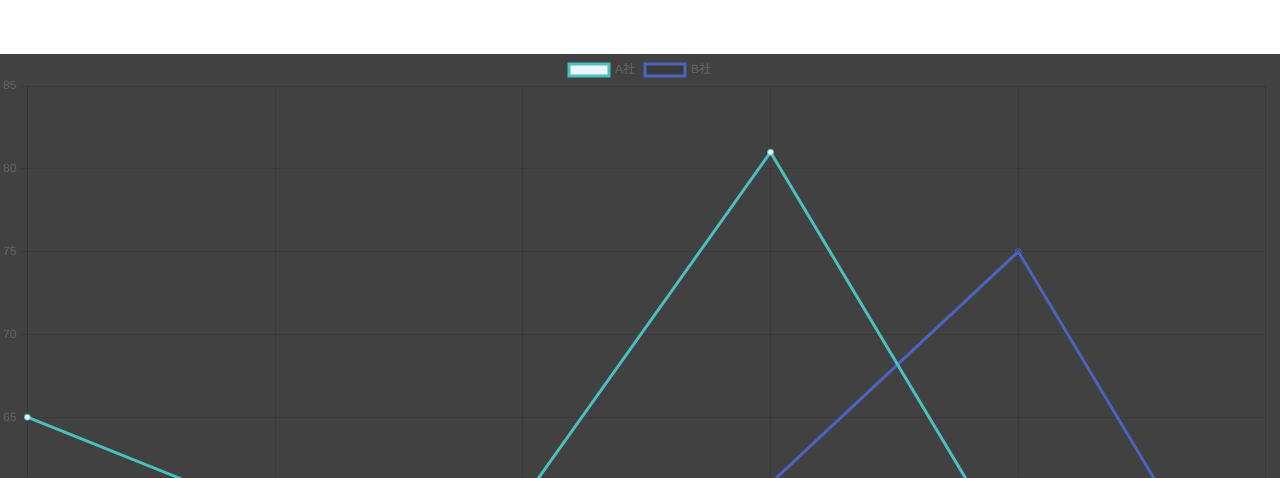
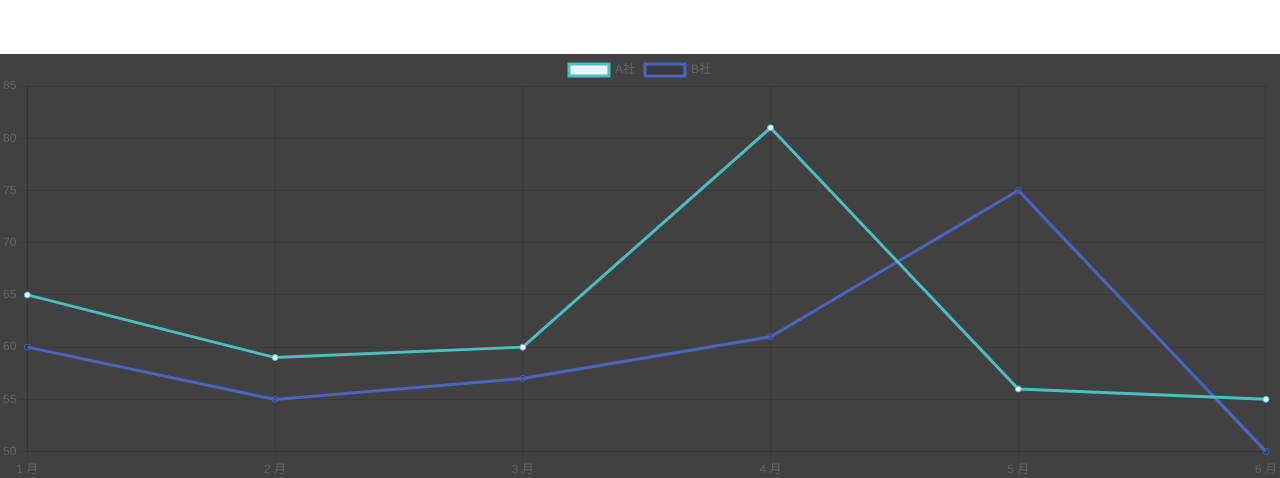
Before and after one commit to striderkein/react-boilerplate, a React (Create React App) app: page /graph in a window 1280 px wide. Shown: the part 322-800 px from the top of the page. Built offline with nearby package versions, Linux system fonts and the light colour scheme.

Commit message:
fix:なんかGraphがビョンビョンするバグが出たので修正

```diff
--- a/src/components/ui/Graph.tsx
+++ b/src/components/ui/Graph.tsx
@@ -54,7 +54,7 @@ const graphData = {
 }
 
 const options = {
-  maintainAspectRatio: false,
+  maintainAspectRatio: true,
 };
 
 export const Graph: FC = () => {
@@ -62,7 +62,7 @@ export const Graph: FC = () => {
     <div>
       <Line
         className="graph ha-contents"
-        height={300}
+        height={100}
         width={300}
         data={graphData}
         options={options}
```
